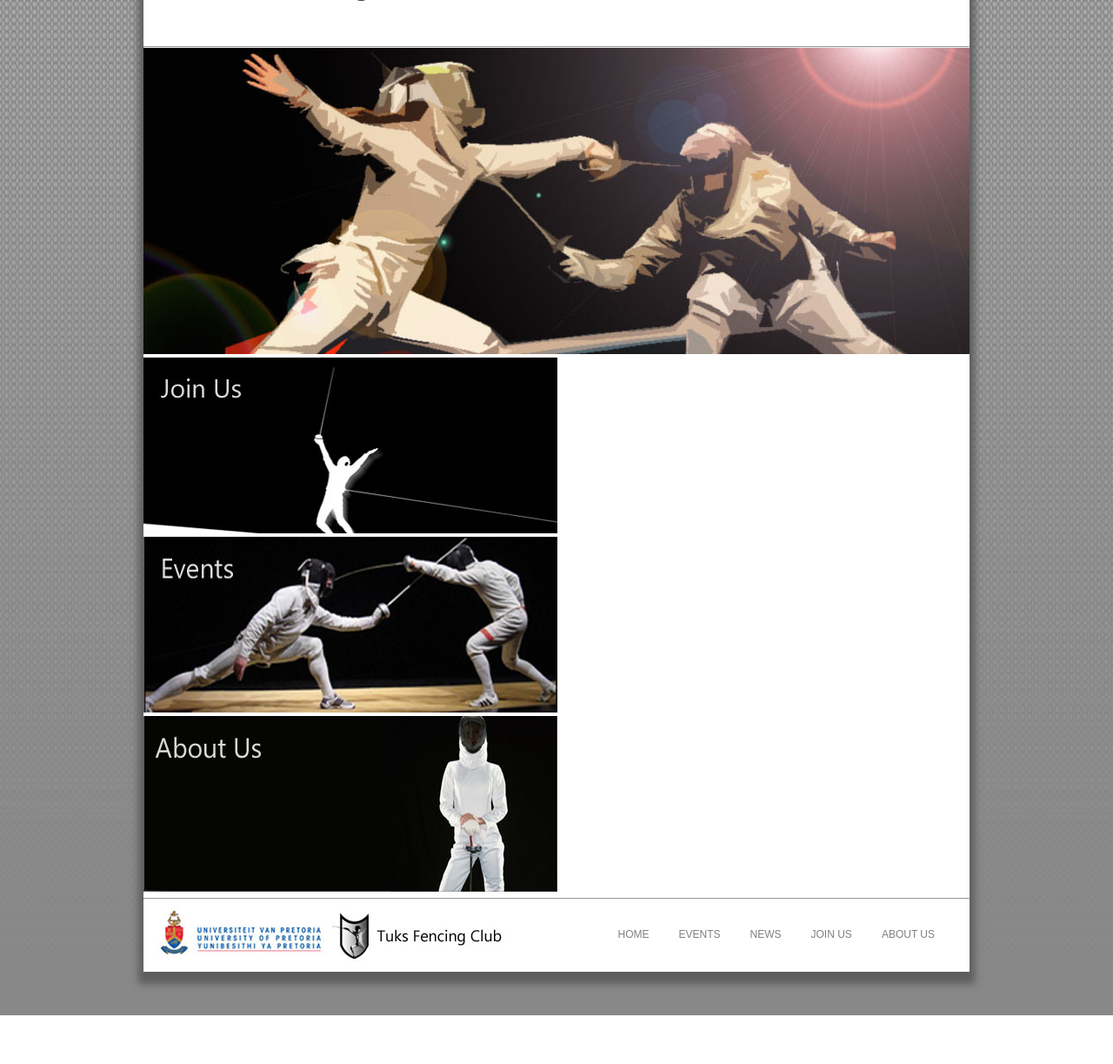
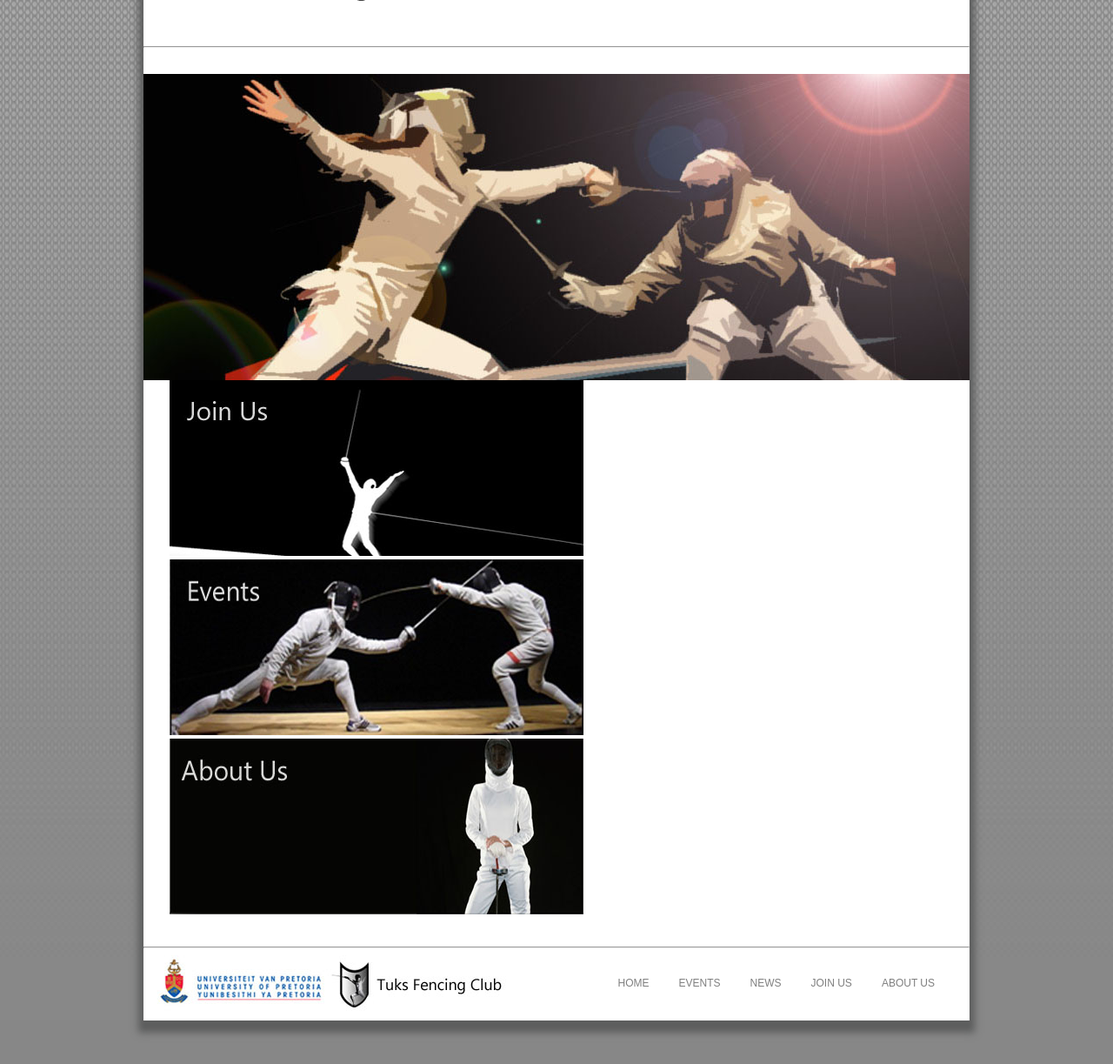
Before and after one commit to Ivan-du-toit/tuks-fencing, a CodeIgniter app: page /tuks/ in a window 1280 px wide. Shown: the part 252-1475 px from the top of the page at 87% size. Before the commit the page ends 1419 px from the top, so only its background shows below. Run offline with CodeIgniter, Linux system fonts and the light colour scheme; some libraries are stand-ins or nearby versions.

Commit message:
Homepage update

```diff
--- a/application/views/home_view.php
+++ b/application/views/home_view.php
@@ -1,10 +1,13 @@
-				<img src="images/mainBanner.jpg" alt="main banner"/>
-				<div id="wrapper" style="width: 950px; overflow: hidden;">
-				<div style="width: 525px; float: left;">
+				<div class="offsetImg">
+					<img id="main_banner" src="images/mainBanner.jpg" alt="main banner"/>
+					<div id="wrapper" style="width: 950px; overflow: hidden;">
+						<div style="width: 525px; float: left;">
 
-				<a href="web/join_us"><img src="images/Join_Us.jpg" alt="Join Us"/></a>
-				<a href="events"><img src="images/Events.jpg" alt="Events"/></a>
-				<a href="web/about_us"><img src="images/About_Us.jpg" alt="About Us"/></a>
+							<a href="web/join_us"><img src="images/Join_Us.jpg" alt="Join Us"/></a>
+							<a href="events"><img src="images/Events.jpg" alt="Events"/></a>
+							<a href="web/about_us"><img src="images/About_Us.jpg" alt="About Us"/></a>
+						</div>
+					</div>
 
 				</div>
 
@@ -17,4 +20,3 @@
 
 
 				</div>
-				</div>
--- a/css/main_style.css
+++ b/css/main_style.css
@@ -209,3 +209,20 @@
 	text-decoration:none;
 	color:#000000;
 }
+
+#content {
+	padding:30px;
+
+	font-family:Arial, Georgia;
+}
+
+.offsetImg a {
+	/*margin-top:-30px;*/
+	padding-left:-30px;
+}
+
+#main_banner {
+	float:left;
+
+	margin-left:-30px;
+}
```
